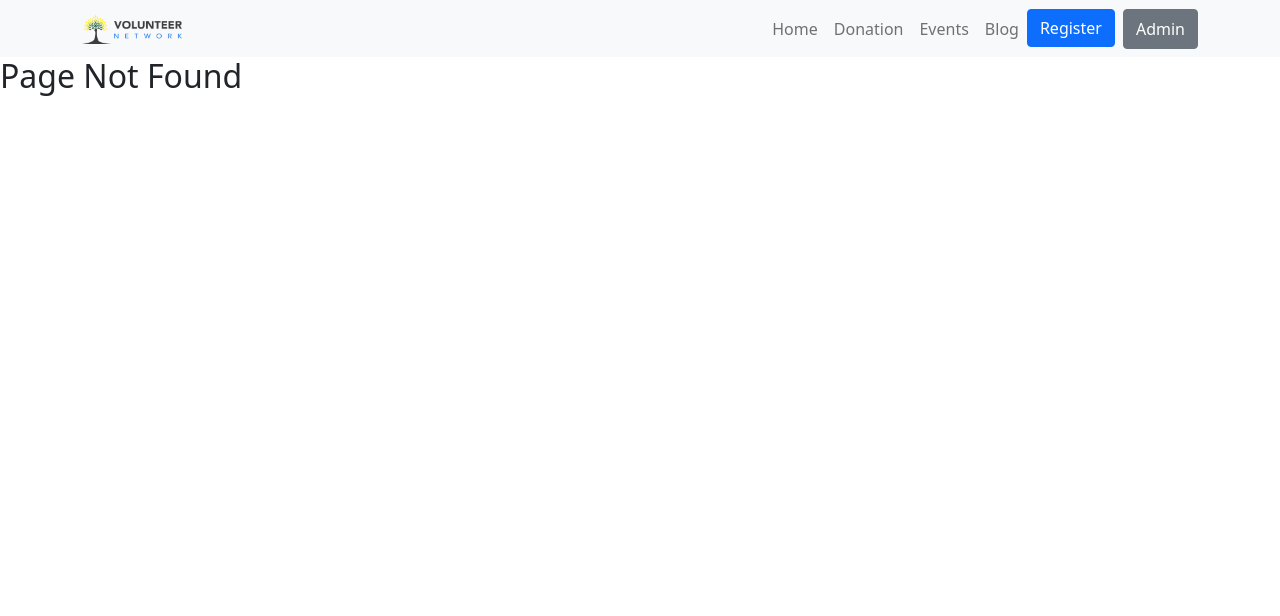
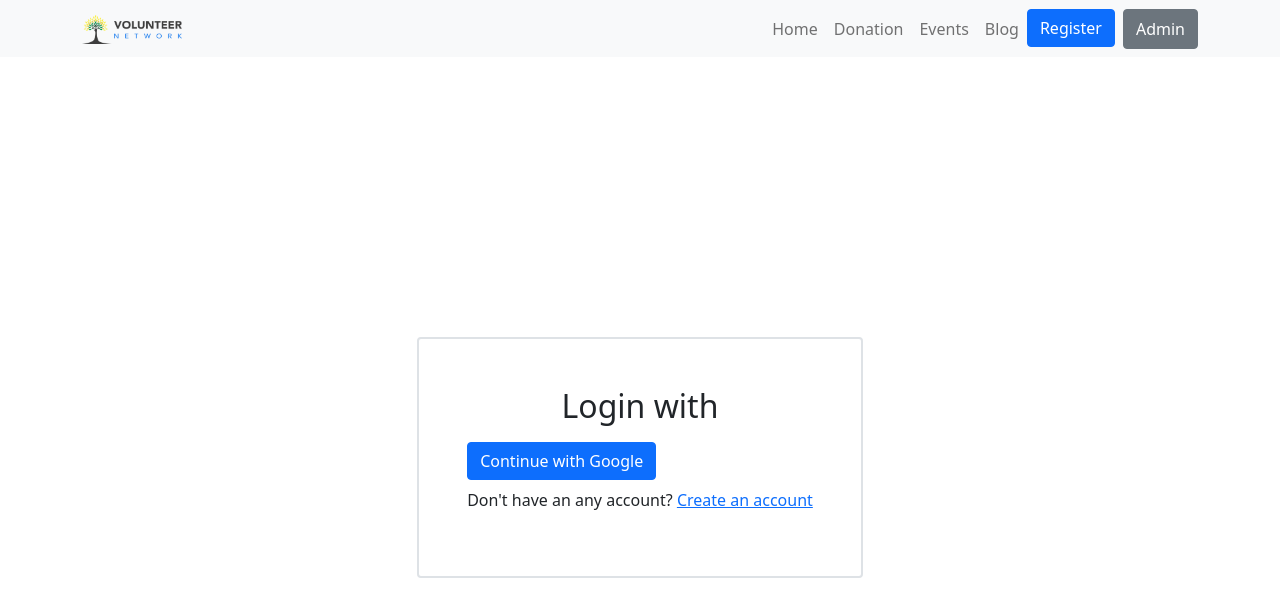
Before and after one commit to Jahid0178/Volunteer-Network, a React (Create React App) app: page /login in a window 1280 px wide. Before the commit this address had no page. Shown: the top 616 px of the page. Built offline with nearby package versions, Linux system fonts and the light colour scheme.

Commit message:
added firebase

```diff
--- a/package.json
+++ b/package.json
@@ -3,6 +3,11 @@
   "version": "0.1.0",
   "private": true,
   "dependencies": {
+    "@fortawesome/fontawesome-svg-core": "^1.2.36",
+    "@fortawesome/free-brands-svg-icons": "^5.15.4",
+    "@fortawesome/free-regular-svg-icons": "^5.15.4",
+    "@fortawesome/free-solid-svg-icons": "^5.15.4",
+    "@fortawesome/react-fontawesome": "^0.1.16",
     "@testing-library/jest-dom": "^5.14.1",
     "@testing-library/react": "^11.2.7",
     "@testing-library/user-event": "^12.8.3",
--- a/src/App.js
+++ b/src/App.js
@@ -8,6 +8,7 @@ import Events from "./components/Events/Events";
 import Blog from "./components/Blog/Blog";
 import NotFound from "./components/NotFound/NotFound";
 import Register from "./components/Register/Register";
+import LogIn from "./components/LogIn/LogIn";
 
 function App() {
   return (
@@ -30,6 +31,9 @@ function App() {
           <Route path="/blog">
             <Blog></Blog>
           </Route>
+          <Route path="/login">
+            <LogIn></LogIn>
+          </Route>
           <Route path="/register">
             <Register></Register>
           </Route>
--- /dev/null
+++ b/src/components/LogIn/LogIn.css
@@ -0,0 +1,7 @@
+.login-container {
+  width: 100%;
+  height: 100vh;
+  display: flex;
+  justify-content: center;
+  align-items: center;
+}
--- /dev/null
+++ b/src/components/LogIn/LogIn.js
@@ -0,0 +1,21 @@
+import React from "react";
+import { Button } from "react-bootstrap";
+import { Link } from "react-router-dom";
+import "./LogIn.css";
+
+const LogIn = () => {
+  return (
+    <div className="login-container">
+      <div className="border border-2 p-5 rounded">
+        <h2 className="text-center">Login with</h2>
+        <Button className="my-2">Continue with Google</Button>
+        <p>
+          Don't have an any account?{" "}
+          <Link to="/register">Create an account</Link>
+        </p>
+      </div>
+    </div>
+  );
+};
+
+export default LogIn;
--- a/src/components/Register/Register.js
+++ b/src/components/Register/Register.js
@@ -1,5 +1,6 @@
 import React from "react";
 import { Form, Button } from "react-bootstrap";
+import { Link } from "react-router-dom";
 import "./Register.css";
 
 const Register = () => {
@@ -27,7 +28,9 @@ const Register = () => {
           <Form.Label>Organize books at the library</Form.Label>
           <Form.Control type="text" placeholder="Organize books and library" />
         </Form.Group>
-        <Button className="w-100">Register</Button>
+        <Button className="w-100 mb-2">Register</Button>
+        <br />
+        <Link to="/login">if have an account?</Link>
       </Form>
     </div>
   );
```
Also changed, not shown: 1 other file (tests, documents, lock files or other folders).
